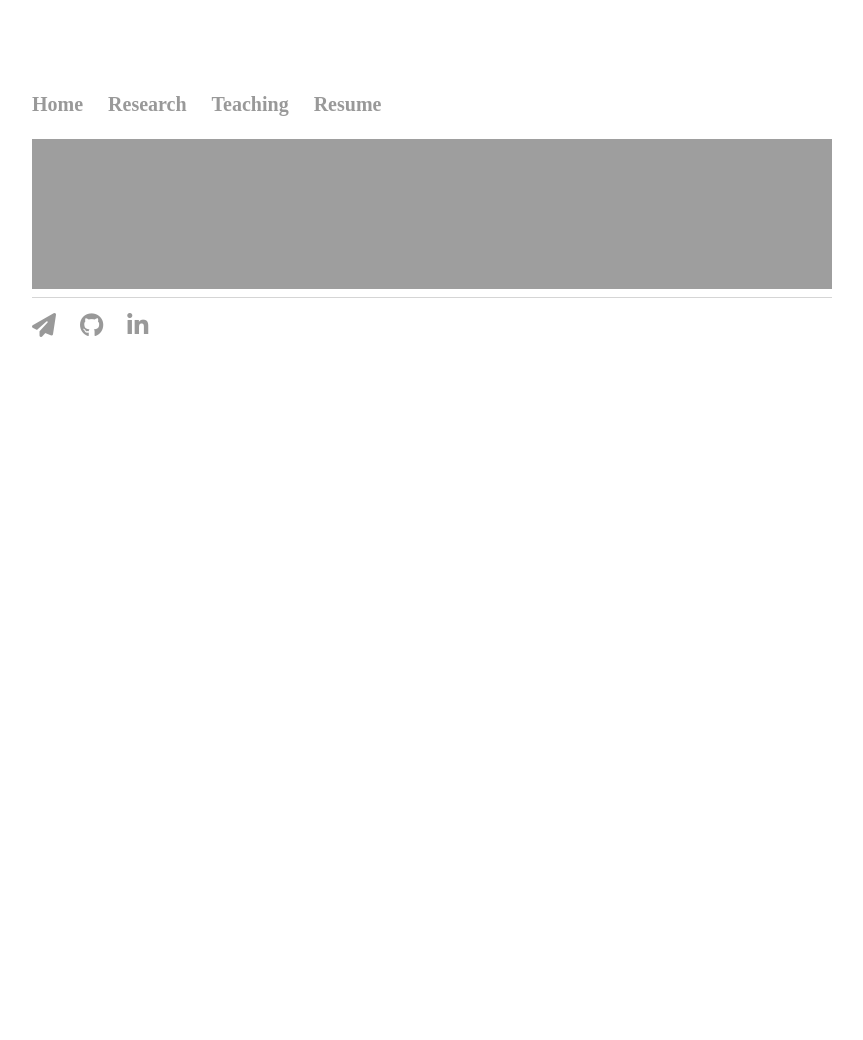
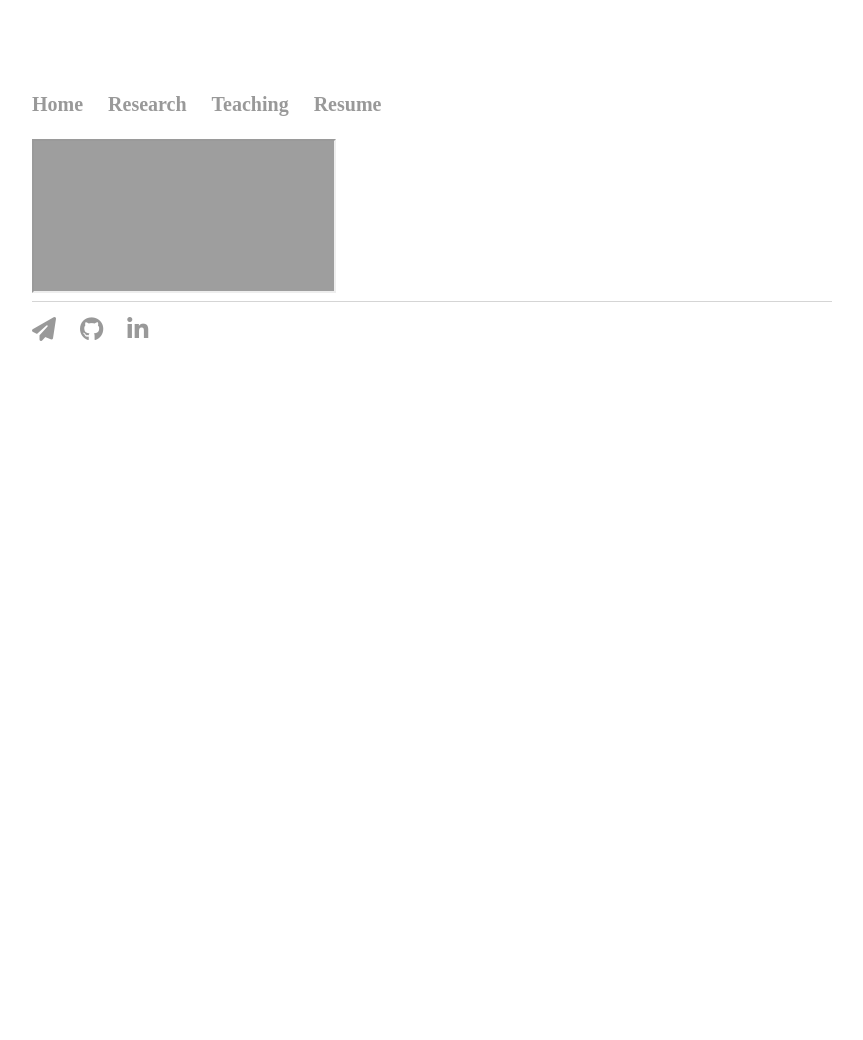
Before and after one commit to miateixeira/miateixeira.github.io, a Jekyll site: the page built from resume/index.html, in a window 1280 px wide. Shown: the whole page, without its empty margins (208-1071 px from the left). Built offline with Jekyll 4.4.1, drawn with Linux system fonts in a browser that asks for light colours; nearby versions of some CDN libraries.

Commit message:
resolved resume with nbviewer

```diff
--- a/css/main.css
+++ b/css/main.css
@@ -19,15 +19,15 @@ body {
     /* display: inline-block; */
 }
 
-.container {
-    min-height: 100%;
-}
+/* .container { */
+    /* min-height: 100%; */
+/* } */
 
-iframe {
-    width: 100%;
-    height: 100%;
-    border: 0;
-}
+/* iframe { */
+    /* width: 100%; */
+    /* height: 100%; */
+    /* border: 0; */
+/* } */
 /* .container { */
     /* width: 100%; */
     /* height: 100%; */
```
